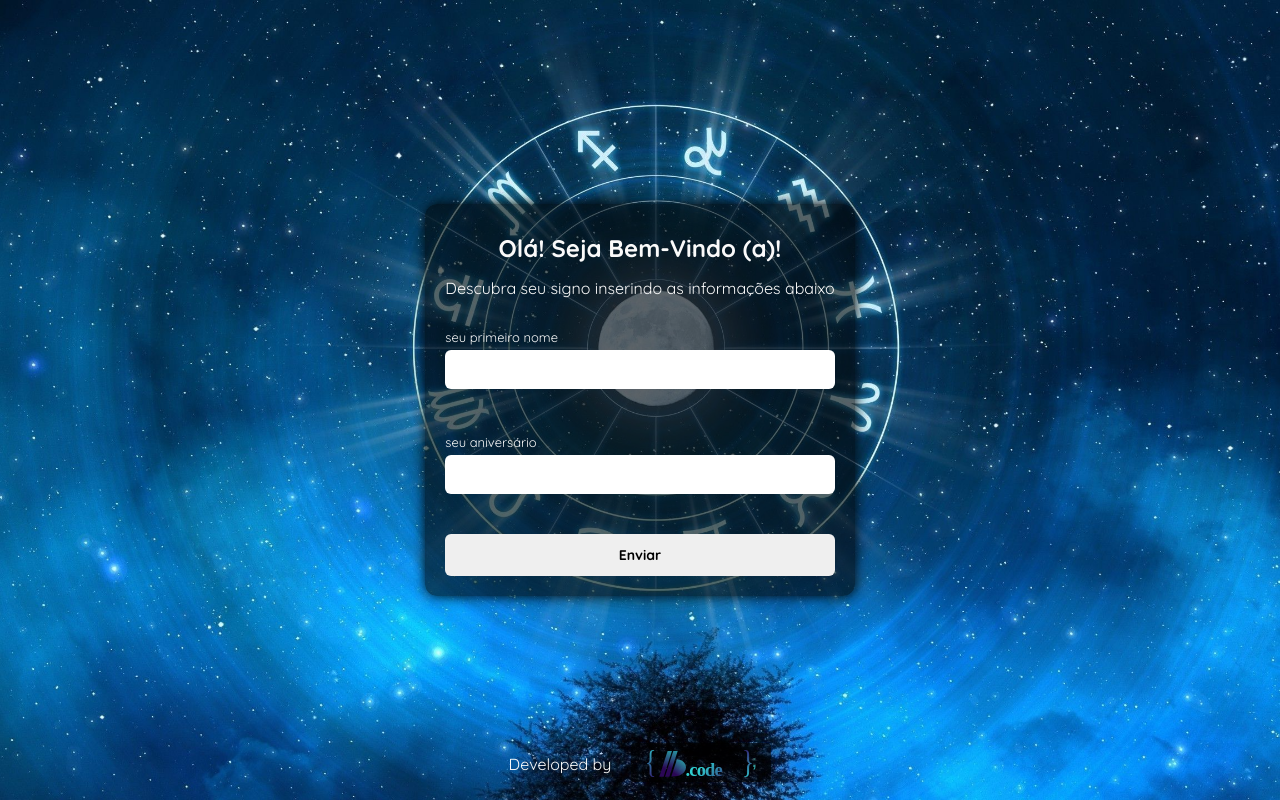
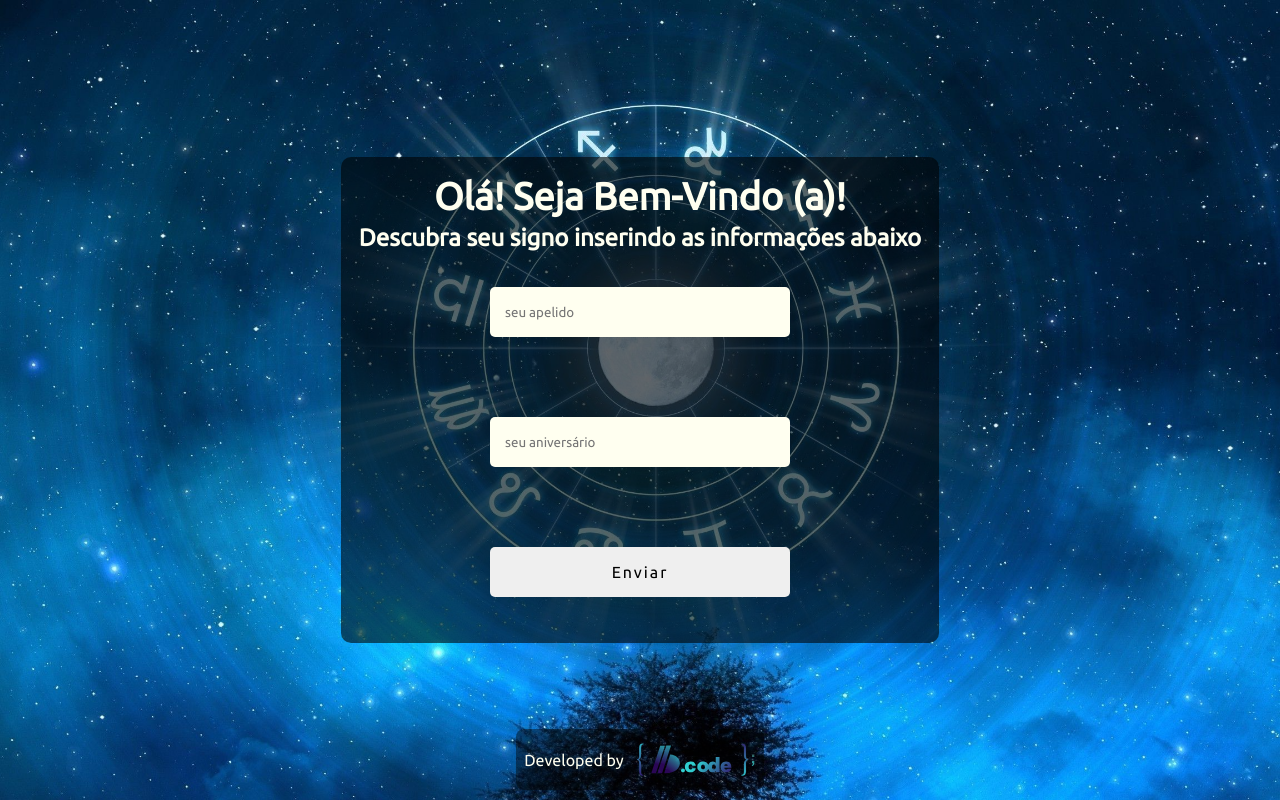
Before and after one commit to code-front-braga/PR-Whats_Your_Sign, a website with bundled scripts: page index.html in a window 1280 px wide. Built offline with nearby package versions, Linux system fonts and the light colour scheme.

Commit message:
HTML e CSS reestruturados

```diff
--- a/index.html
+++ b/index.html
@@ -1,47 +1,60 @@
 <!DOCTYPE html>
 <html lang="pt-br">
+
 <head>
   <meta charset="UTF-8" />
 
-    <link rel="preconnect" href="https://fonts.googleapis.com" />
-    <link rel="preconnect" href="https://fonts.gstatic.com" crossorigin />
-    <link href="https://fonts.googleapis.com/css2?family=Quicksand:wght@300..700&display=swap" rel="stylesheet" />
+  <link rel="preconnect" href="https://fonts.googleapis.com">
+  <link rel="preconnect" href="https://fonts.gstatic.com" crossorigin>
+  <link href="https://fonts.googleapis.com/css2?family=Ubuntu:wght@300;400&display=swap" rel="stylesheet">
 
-    <link rel="icon" href="./src/assets/images/my_Logo-abreviation.svg" />
+  <link rel="icon" href="./src/assets/images/Ab_0.svg" />
 
   <meta name="viewport" content="width=device-width, initial-scale=1.0" />
   <title>What's Your Sign ?</title>
 
+  <link rel="stylesheet" href="https://cdn.jsdelivr.net/npm/bootstrap-icons@1.11.3/font/bootstrap-icons.min.css">
+
   <link rel="stylesheet" href="./src/assets/css/styles.css" />
+  <link rel="stylesheet" href="./src/assets/css/responsive.css">
 </head>
+
 <body>
-    <main id="main-container">
+  <img class="background" src="./src/assets/images/bg_horoscope.JPG" alt="Imagem com todos os signos">
+
+  <main id="wrapper-body">
     <div class="fade"></div>
+
     <section class="section-container">
+      <div class="wrapper-section">
         <header>
           <h1>Olá! Seja Bem-Vindo (a)!</h1>
-          <span>Descubra seu signo inserindo as informações abaixo</span>
+          <h2>Descubra seu signo inserindo as informações abaixo</h2>
         </header>
 
         <div class="section-content">
           <form class="form">
             <div class="name-content">
-              <label for="name">seu primeiro nome</label>
-              <input type="text" id="name" class="input" autocomplete="off" placeholder=" " />
+              <input type="text" id="name" class="input" autocomplete="off" placeholder="seu apelido" />
             </div>
 
             <div class="birthday-content">
-              <label for="birthday">seu aniversário</label>
-              <input type="text" id="birthday" class="input" autocomplete="off" placeholder=" " />
+              <input type="text" id="birthday" class="input" autocomplete="off" placeholder="seu aniversário" />
             </div>
 
+            <div class="button-container">
               <button type="submit" class="submit-button">Enviar</button>
+            </div>
           </form>
+        </div>
       </div>
     </section>
 
     <div class="modal-zodiac-sign-info">
-        <button class="button-close-modal">x</button>
+      <div class="wrapper-modal">
+        <button class="button-close-modal">
+          <i class="bi bi-x-square-fill"></i>
+        </button>
         <div class="zodiac-sign-content">
           <div class="zodiac-sign-info">
             <h2><span class="user-name"></span> seu signo é :</h2>
@@ -51,20 +64,20 @@
           <img class="zodiac-sign-image" />
         </div>
       </div>
+    </div>
+  </main>
 
   <footer class="footer-container">
     <div class="footer-content">
       Developed by
       <a href="https://github.com/code-front-braga" target="_blank">
-            <img
-              src="./src/assets/images/my_Logo.svg"
-              alt="Logo { braga.code } com cores em gradiente azul claro e azul escuro"
-            />
+        <img src="./src/assets/images/F_L_1.svg"
+          alt="Logo { braga.code } com cores em gradiente azul claro e azul escuro" />
       </a>
     </div>
   </footer>
-    </main>
 
   <script type="module" src="./dist/js/index.js"></script>
 </body>
+
 </html>
--- a/src/assets/css/styles.css
+++ b/src/assets/css/styles.css
@@ -1,3 +1,7 @@
+:root {
+  --font-size-default: 1.6rem;
+}
+
 * {
   margin: 0;
   padding: 0;
@@ -9,14 +13,8 @@ html {
 }
 
 body {
-  font-size: 1.4rem;
-}
-
-#main-container {
-  background: url('../images/bg_horoscope.jpg') center/cover no-repeat;
-  color: #fafafa;
-
-  font-family: 'Quicksand', sans-serif;
+  font-family: 'Ubuntu', sans-serif;
+  font-size: var(--font-size-default);
 
   width: 100%;
   height: 100vh;
@@ -24,28 +22,28 @@ body {
   display: flex;
 }
 
-.section-container {
-  background: #00000096;
-  box-shadow: 0 0 1.4rem #000;
-  border-radius: 12px;
+.background {
+  object-fit: cover;
+  object-position: center;
 
+  position: absolute;
+
+  width: 100%;
+  height: 100%;
+
+  z-index: -1;
+}
+
+#wrapper-body {
   margin: auto;
 
+  width: min(100%, 120rem);
+
   display: flex;
-  flex-direction: column;
-  justify-content: center;
-  align-items: center;
-  gap: 2rem;
   padding: 2rem;
 }
 
-.section-container header {
-  font-size: 1.6rem;
-  text-align: center;
-  line-height: 2;
-}
-
-.section-content {
+.section-container {
   width: 100%;
 
   display: flex;
@@ -54,47 +52,126 @@ body {
   gap: 2rem;
 }
 
-.section-content form {
-  width: 100%;
+.section-container header {
+  color: #fffff0;
+
+  text-align: center;
+  line-height: 4.2rem;
+}
+
+.section-container header h1 {
+  font-size: clamp(1.4rem, 3.8vw, 3.8rem);
+}
+
+.wrapper-section {
+  background: #00000095;
+  border-radius: 10px;
 
   display: flex;
   flex-direction: column;
   align-items: center;
+  padding: 1.8rem;
+}
+
+.section-content {
+  width: min(100%, 40rem);
+}
+
+.form {
+  display: flex;
+  align-items: center;
+  flex-direction: column;
+  gap: 8rem;
+  padding: 2.8rem 0 2.8rem 0;
+}
+
+.name-content,
+.birthday-content,
+.button-container {
+  width: min(100%, 30rem);
+  height: 5rem;
+}
+
+.form input,
+.submit-button {
+  border: none;
+  border-radius: 5px;
+
+  font-family: 'Ubuntu', sans-serif;
+
+  width: 100%;
+  height: 100%;
+}
+
+.form input {
+  background: #fffff0;
+  color: #171717;
+
+  text-indent: 1.5rem;
+}
+
+.submit-button {
+  cursor: pointer;
+
+  font-size: var(--font-size-default);
+  letter-spacing: 0.2rem;
+}
+
+.modal-zodiac-sign-info {
+  background: #171717;
+  color: #fffff0;
+  border-radius: 10px;
+
+  width: min(100%, 50rem);
+
+  position: absolute;
+  top: 50%;
+  left: 50%;
+  transform: translate(-50%, -50%) scale(0);
+
+  display: flex;
+  padding: 1.6rem;
+
+  visibility: hidden;
+  opacity: 0;
+
+  transition: 0.6s ease-in-out;
+}
+
+.wrapper-modal {
+  margin: auto;
+
+  text-align: center;
+
+  display: flex;
+  flex-direction: column;
   gap: 4rem;
 }
 
-.name-content,
-.birthday-content {
-  position: relative;
-
-  width: 100%;
+.zodiac-sign-content {
+  line-height: 4rem;
 }
 
-input,
-button {
-  border-radius: 6px;
-  border: none;
-  outline: none;
-
-  width: 100%;
-
-  padding: 1.2rem;
+.zodiac-sign {
+  font-size: 2.8rem;
 }
 
-button {
-  cursor: pointer;
+.zodiac-sign-image {
+  object-fit: cover;
 
-  font-family: 'Quicksand', sans-serif;
-  font-size: 1.4rem;
-  font-weight: 700;
+  width: min(100%, 20rem);
 }
 
-label {
-  pointer-events: none;
-  color: #fafafa;
+.button-close-modal {
+  cursor: pointer;
+  background: none;
+  border: none;
+  color: #fffff0;
 
-  font-size: 1.3rem;
-  line-height: 2;
+  position: absolute;
+  right: 1.6rem;
+
+  font-size: 3rem;
 }
 
 .footer-container {
@@ -104,100 +181,31 @@ label {
   bottom: 0;
 
   display: flex;
-  padding: 1.4rem;
+  padding-bottom: 1rem;
 }
 
 .footer-content {
+  background: #00000070;
+  color: #fffff0;
+  border-radius: 8px;
+
   margin: auto;
-
-  font-size: 1.6rem;
 
   display: flex;
   align-items: center;
-  gap: 2rem;
-  padding: 0 1.6rem;
+  gap: 1.2rem;
+  padding: 0.8rem;
 }
 
-.footer-content img {
-  background: #00000095;
-  border-radius: 4px;
-
-  width: 14rem;
-
-  padding: 0 1.4rem;
-}
-
-.error-message {
-  background: #fafafa;
-  color: red;
-  border-radius: 4px;
-
-  margin-top: 1rem;
-
-  font-family: sans-serif;
-  font-size: 1.2rem;
-  font-weight: 600;
-  text-indent: 1rem;
-
-  padding: 0.4rem;
-}
-
-.modal-zodiac-sign-info {
-  background: #000;
-  box-shadow: 0 0 2rem #000;
-  border-radius: 12px;
-
-  width: 60rem;
-
-  position: absolute;
-  top: 50%;
-  left: 50%;
-  transform: translate(-50%, -50%) scale(0);
-
-  visibility: hidden;
-  opacity: 0;
-  transition: 0.6s ease-in-out;
-
-  display: flex;
-  flex-direction: column;
-  padding: 2rem;
+.footer-content a img {
+  width: 12rem;
 }
 
 .modal-zodiac-sign-info.modal-visible {
   transform: translate(-50%, -50%) scale(1);
+
   visibility: visible;
   opacity: 1;
-  transition: 0.6s ease-in-out;
-}
-
-.zodiac-sign-content {
-  margin: auto;
-
-  display: flex;
-  flex-direction: column;
-  align-items: center;
-  gap: 2.6rem;
-}
-
-.zodiac-sign-info {
-  display: flex;
-  flex-direction: column;
-  align-items: center;
-  gap: 2.8rem;
-}
-
-.zodiac-sign-info h2 {
-  font-size: 4rem;
-}
-
-.zodiac-sign {
-  font-size: 3.2rem;
-}
-
-.zodiac-sign-content img {
-  filter: drop-shadow(0 0 1.2rem #000);
-
-  width: 22rem;
 }
 
 .fade {
@@ -217,10 +225,17 @@ label {
   transition: opacity 0.4s ease-in-out;
 }
 
-.button-close-modal {
-  width: fit-content;
+.error-message {
+  background: #fafafa;
+  color: red;
+  border-radius: 4px;
 
-  font-size: 1.8rem;
+  margin-top: 0.4rem;
 
-  align-self: flex-end;
+  font-family: sans-serif;
+  font-size: 1.2rem;
+  font-weight: 600;
+  text-indent: 1rem;
+
+  padding: 0.4rem;
 }
```
Also changed, not shown: src/assets/css/responsive.css (added), src/assets/images/Ab_0.svg (added), src/assets/images/F_L_1.svg (added), src/assets/images/my_Logo-abreviation.svg (deleted), src/assets/images/my_Logo.svg (deleted). Lines whose indentation alone changed are shown as unchanged.
